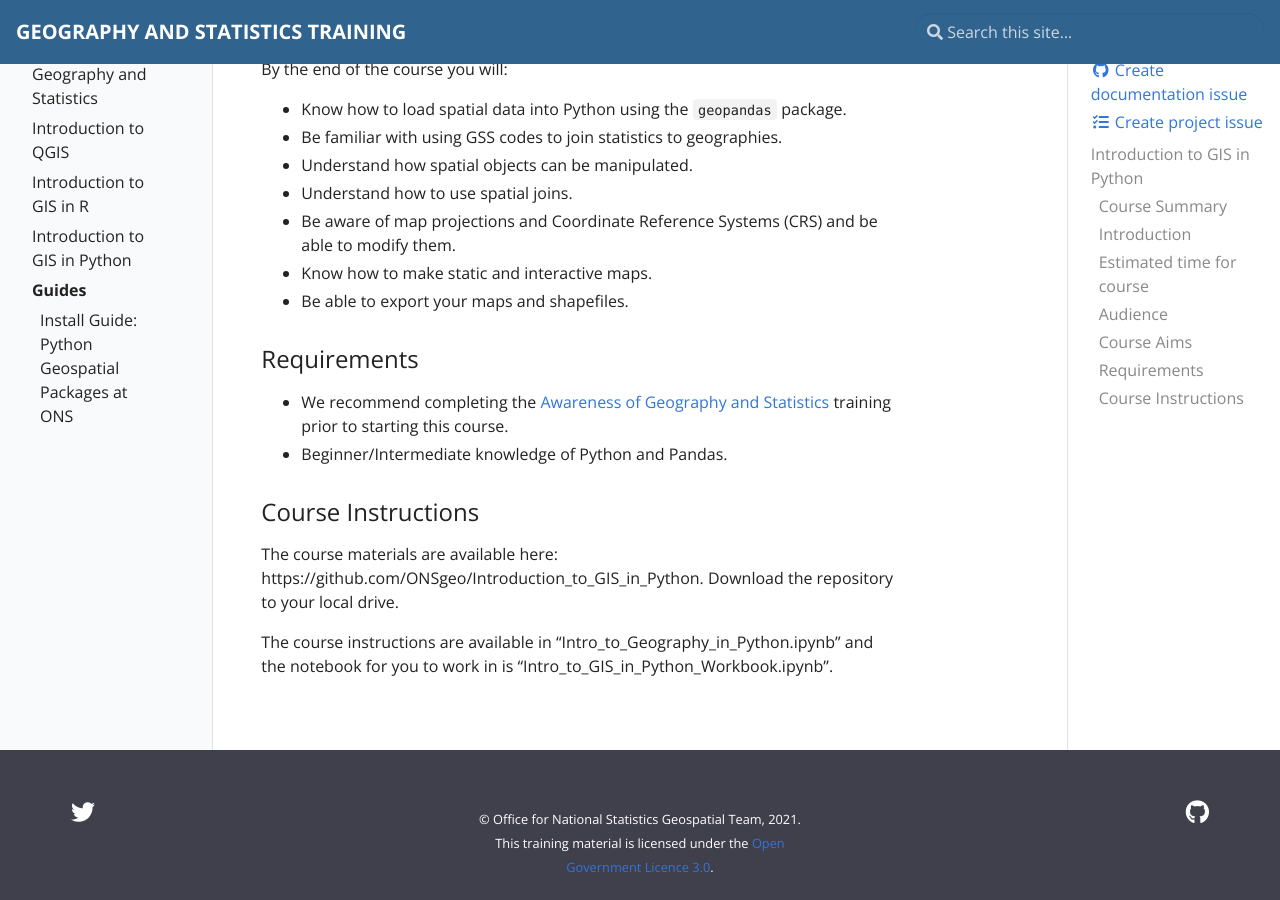
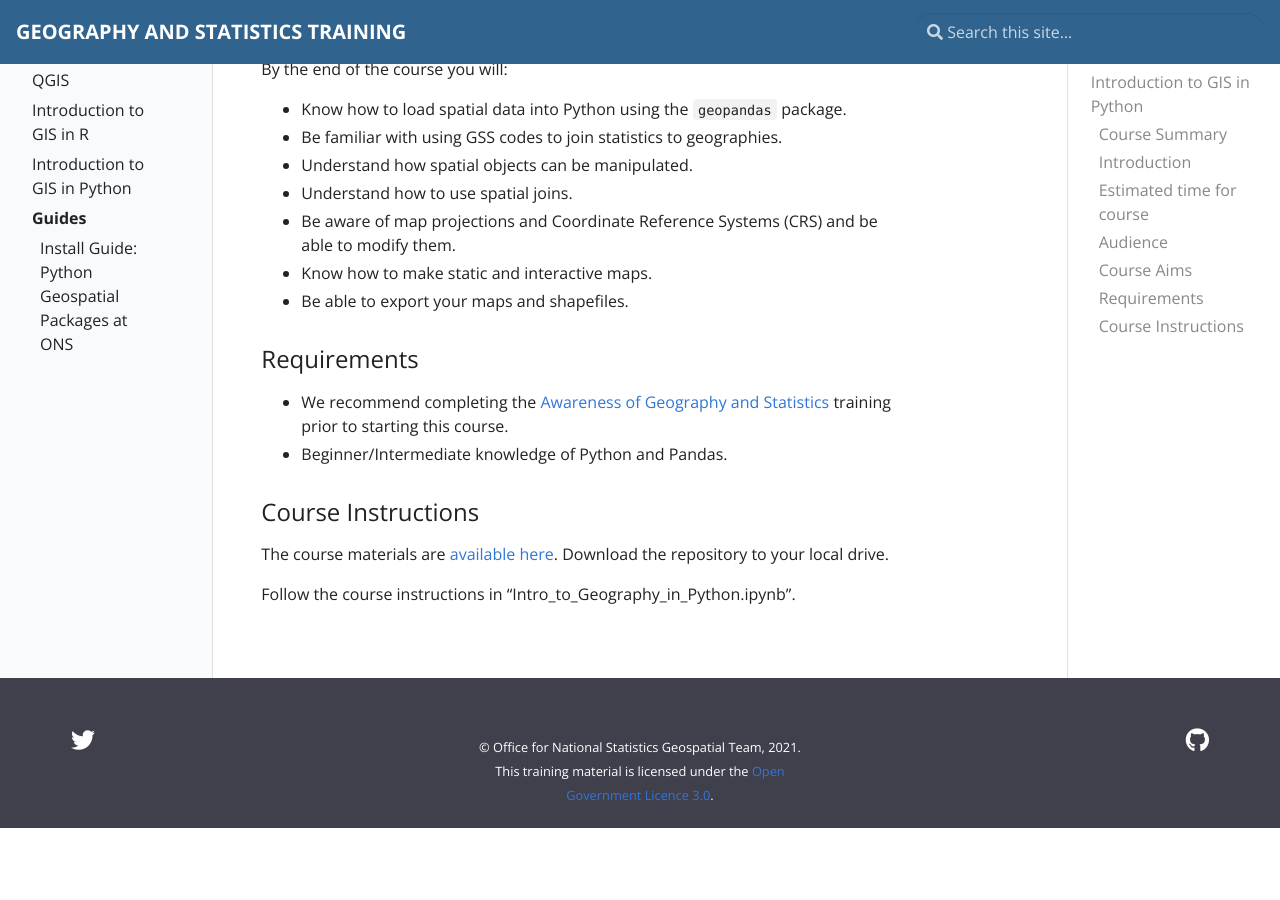
Before and after one commit to ONSgeo/geospatial-training, a Jekyll site: the page built from _docs/intro_to_gis_in_python.md, in a window 1280 px wide and 900 px high, scrolled down 600 px. Built offline with Jekyll 4.4.1, drawn with Linux system fonts in a browser that asks for light colours; after the commit the page ends 1428 px from its top, so only the background shows below that.

Commit message:
update course materials links

```diff
--- a/_docs/intro_to_gis_in_python.md
+++ b/_docs/intro_to_gis_in_python.md
@@ -30,6 +30,6 @@ By the end of the course you will:
 * Beginner/Intermediate knowledge of Python and Pandas.
 
 ### Course Instructions
-The course materials are available here: https://github.com/ONSgeo/Introduction_to_GIS_in_Python. Download the repository to your local drive.
+The course materials are [available here](https://github.com/ONSgeo/Introduction_to_GIS_in_Python). Download the repository to your local drive.
 
-The course instructions are available in "Intro_to_Geography_in_Python.ipynb" and the notebook for you to work in is "Intro_to_GIS_in_Python_Workbook.ipynb".
+Follow the course instructions in "Intro_to_Geography_in_Python.ipynb".
```
